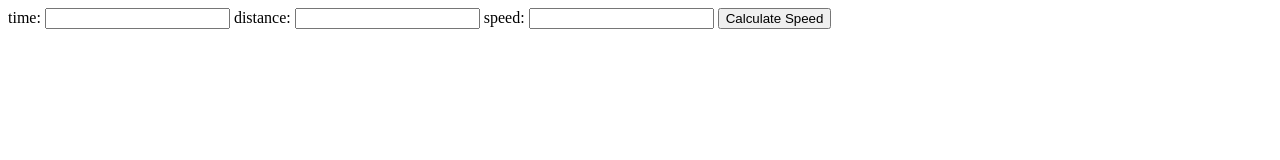
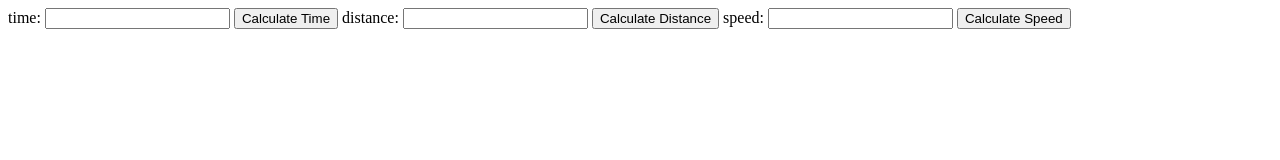
Before and after one commit to Emil142/Emil142, a plain HTML site: page javascript.html in a window 1280 px wide. Drawn offline with Linux system fonts and the light colour scheme.

Commit message:
Now you can calculate distance and time too
Now you can calculate distance and time too

```diff
--- a/javascript.html
+++ b/javascript.html
@@ -12,9 +12,12 @@
   time:
 <input id="time_input_elem"/>
 
+<button onclick="calculateTime();" type="button">Calculate Time</button>
 
 distance:
 <input id="distance_input_elem"/>
+
+<button onclick="calculateDistance();" type="button">Calculate Distance</button>
 
 speed:
 <input id="speed_input_elem"/>
@@ -24,11 +27,8 @@ speed:
 </body>
 
 <script>
-//alert(" ! ! ! HELLO EMIL ! ! ! ");
-//console.log("Hello Emil!")
 function calculateSpeed() {
   var timeInput = document.getElementById("time_input_elem");
-  //alert(timeInput.value);
   var distanceInput = document.getElementById("distance_input_elem");
   var speedInput = document.getElementById("speed_input_elem");
 
@@ -38,6 +38,29 @@ function calculateSpeed() {
   speedInput.value = distance / time;
 }
 
+function calculateTime() {
+  var speedInput = document.getElementById("speed_input_elem");
+  var distanceInput = document.getElementById("distance_input_elem");
+  var timeInput = document.getElementById("time_input_elem");
+
+  var speed = parseInt(speedInput.value);
+  var distance = parseInt(distanceInput.value);
+
+  timeInput.value = distance / speed;
+}
+
+function calculateDistance() {
+  var speedInput = document.getElementById("speed_input_elem");
+  var timeInput = document.getElementById("time_input_elem");
+  var distanceInput = document.getElementById("distance_input_elem");
+
+  var speed = parseInt(speedInput.value);
+  var time = parseInt(timeInput.value);
+
+  distanceInput.value = speed * time;
+}
+
+
 
 //alert("The speed is" + speed(10,200));
 
```
Also changed, not shown: mom.html (added, +9 -0 lines).
